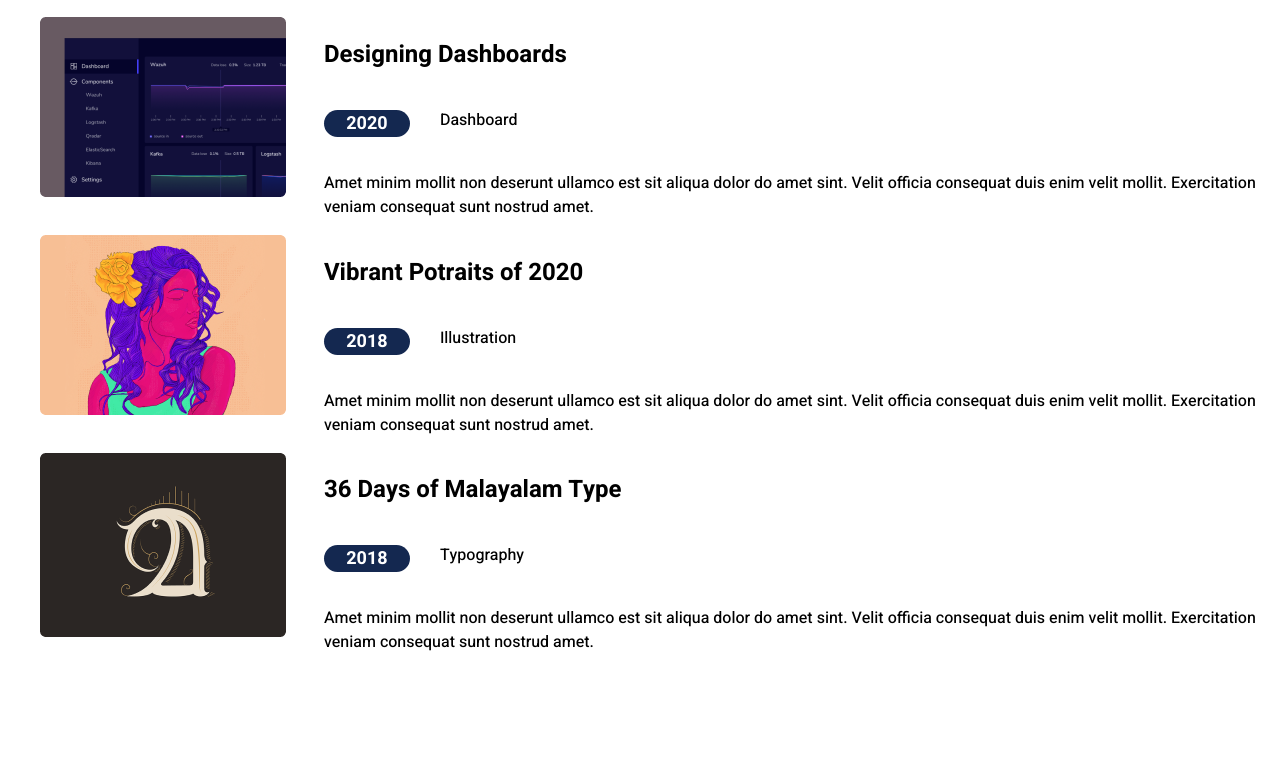
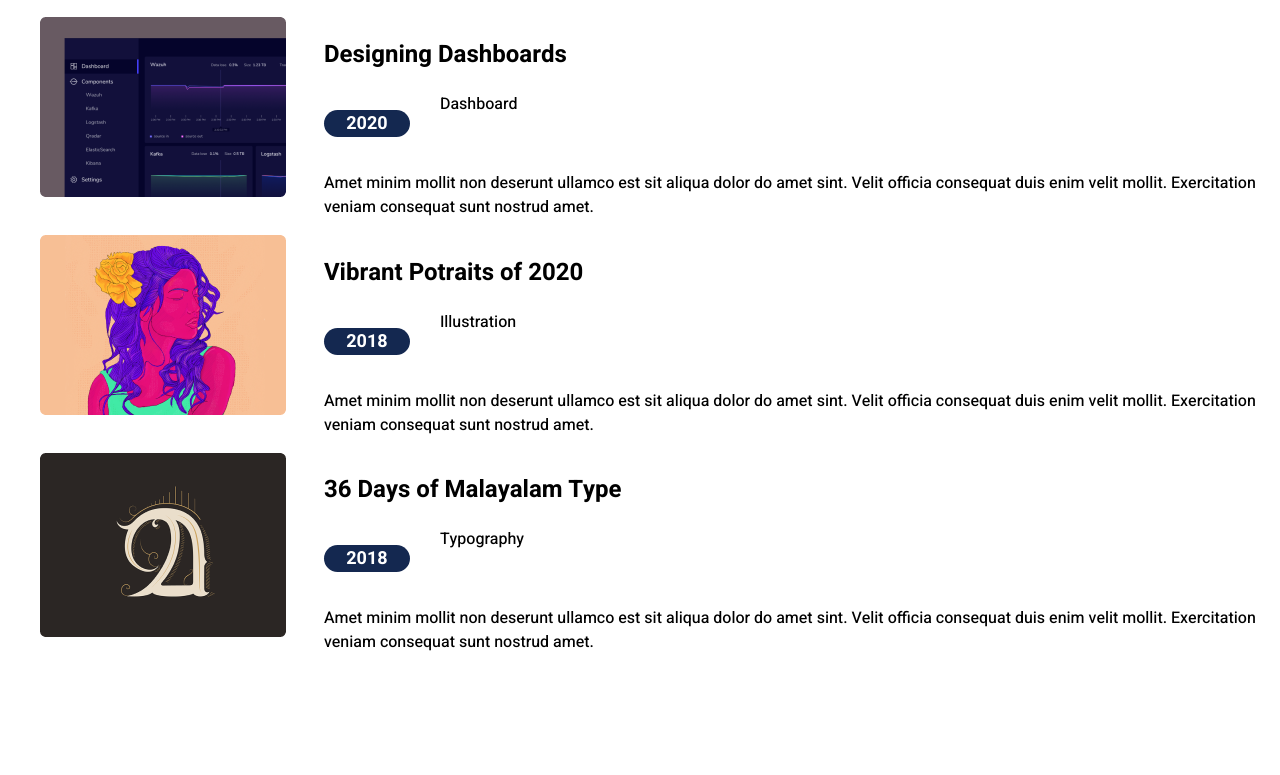
Before and after one commit to codex12345/Somaportfolio, a plain HTML site: page index.html in a window 1280 px wide. Shown: the part 1029-1804 px from the top of the page. Drawn offline with Linux system fonts and the light colour scheme.

Commit message:
made changes

```diff
--- a/index.html
+++ b/index.html
@@ -82,7 +82,7 @@
                 <h2>Designing Dashboards</h2>
                 <div class="datelast">
                     <p class="hi">2020</p>
-                    <p class="dash">Dashboard</p>
+                    <span class="dash">Dashboard</span>
                 </div>
                 <p>Amet minim mollit non deserunt ullamco est sit aliqua dolor do amet sint. Velit officia consequat
                     duis enim velit mollit. Exercitation veniam consequat sunt nostrud amet.</p>
@@ -96,7 +96,7 @@
                 <h2>Vibrant Potraits of 2020</h2>
                 <div class="datelastone">
                     <p class="hi">2018</p>
-                    <p class="dash">Illustration</p>
+                    <span class="dash">Illustration</span>
                 </div>
                 <p>Amet minim mollit non deserunt ullamco est sit aliqua dolor do amet sint. Velit officia consequat
                     duis enim velit mollit. Exercitation veniam consequat sunt nostrud amet.</p>
@@ -111,7 +111,7 @@
                 <h2>36 Days of Malayalam Type</h2>
                 <div class="datelasttwo">
                     <p class="hi">2018</p>
-                    <p class="dash">Typography</p>
+                    <span class="dash">Typography</span>
                 </div>
                 <p>Amet minim mollit non deserunt ullamco est sit aliqua dolor do amet sint. Velit officia consequat
                     duis enim velit mollit. Exercitation veniam consequat sunt nostrud amet.</p>
```
